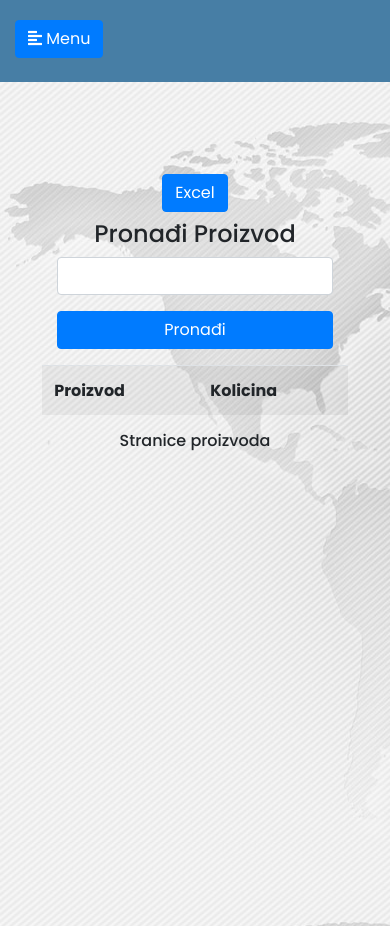
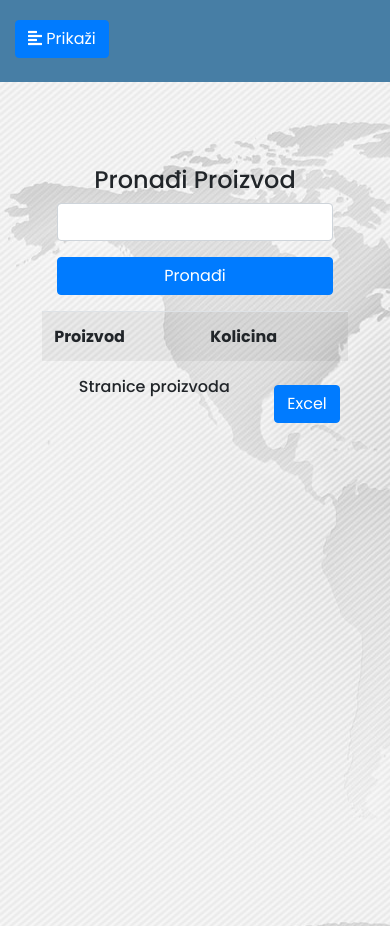
Before and after one commit to anirams/skladiste, a Flask app: page /stanje_skladista/1 in a window 390 px wide. Run offline with Flask 2, Linux system fonts and the light colour scheme; the visitor is signed in with stand-in values (Sample User, id 1); data comes from the database, SQL or seed files in the repository; both versions use the stored data as it was after the commit; data that the repository does not hold is empty; some libraries are stand-ins or nearby versions.

Commit message:
Forehand

```diff
--- a/app/static/style.css
+++ b/app/static/style.css
@@ -213,14 +213,27 @@ ul.CTAs a {
 
 
 
-@media (max-width: 768px) {
+@media only screen and (max-width: 768px) {
     #sidebar {
         margin-left: -250px;
     }
     #sidebar.active {
         margin-left: 0;
     }
+    #sakrij-tipku{
+        display:inline-block!important;
+    }
+    #pokazi-tipku{
+        display:none!important;
+    }
 }
+
+#sakrij-tipku{
+        display:none!important;
+    }
+#pokazi-tipku{
+        display:inline-block!important;
+    }
 
 .pagination-page-info {
     padding: .6em;
--- a/app/templates/base.html
+++ b/app/templates/base.html
@@ -81,7 +81,8 @@
 	        <div class="plava-pozadina">
 	            <button type="button" id="sidebarCollapse" class="btn btn-primary">
 	                <i class="fas fa-align-left"></i>
-	                <span>Menu</span>
+	                <span id="sakrij-tipku">Sakrij</span>
+	                <span id="pokazi-tipku">Prikaži</span>
 	            </button> <br>
 
 	    	</div>
--- a/app/templates/stanje_skladista.html
+++ b/app/templates/stanje_skladista.html
@@ -4,7 +4,6 @@
 
 {% block content %}
 <div class="stanje-s">
-    <button class="btn btn-primary m-2"><a href="/export" target="blank">Excel</a></button>
     <div class="container">
         <div class="row justify-content-md-center">
             <div class="col col-lg-2"></div>
@@ -43,6 +42,11 @@
     {% endfor %}
 </table>
 
+
+
+    <div class="d-flex justify-content-between">
+        <div></div>
+        <div>
             <h6>Stranice proizvoda</h6>
             {% for page in proizvodi.iter_pages(left_edge=3, right_edge=3, left_current=3, right_current=3) %}
                 {% if page %}
@@ -56,6 +60,12 @@
                 {% endif %}
 
             {% endfor %}
+        </div>
+        <div>
+            <button class="btn btn-primary m-2"><a href="/export" target="blank">Excel</a></button>
+        </div>
+    </div>
+
 
 </div>
 {% endblock %}
```
Also changed, not shown: app.db. Lines whose indentation alone changed are shown as unchanged.
